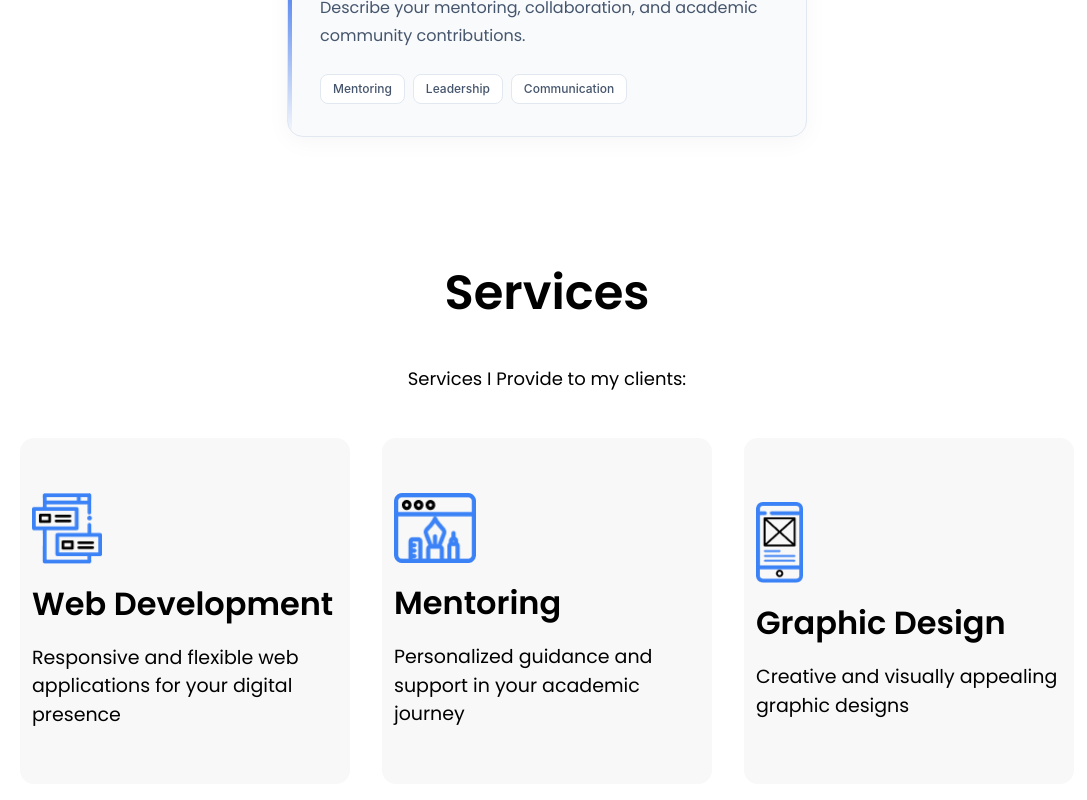
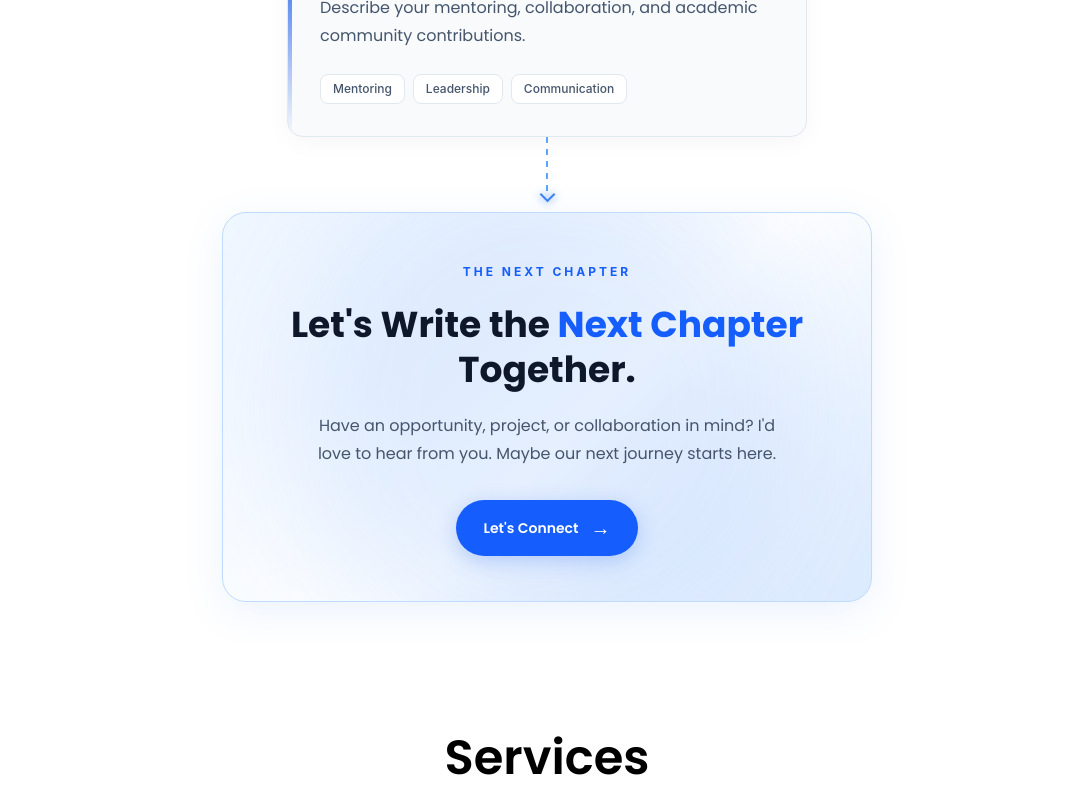
Before and after one commit to amirhussainnaweed/portfolio, a React (Vite) app: page / in a window 1280 px wide. Shown: the part 4980-5780 px from the top of the page, without its empty margins (93-1180 px from the left). Built offline with nearby package versions, Linux system fonts and the light colour scheme; a web font is replaced by a local one.

Commit message:
added the cta section to experince timeline

```diff
--- a/src/App.css
+++ b/src/App.css
@@ -1098,3 +1098,164 @@ body {
 .dark .experienceConnectorArrow {
   border-color: #60a5fa;
 }
+
+
+/* Final experience connector */
+.experienceFinalConnector {
+  position: relative;
+  height: 75px;
+  display: flex;
+  justify-content: center;
+}
+
+.experienceFinalLine {
+  position: absolute;
+  top: 0;
+  height: 58px;
+  width: 2px;
+  background: repeating-linear-gradient(
+    to bottom,
+    #60a5fa 0,
+    #60a5fa 6px,
+    transparent 6px,
+    transparent 12px
+  );
+}
+
+.experienceFinalArrow {
+  position: absolute;
+  top: 52px;
+  width: 11px;
+  height: 11px;
+  border-right: 2px solid #3b82f6;
+  border-bottom: 2px solid #3b82f6;
+  transform: rotate(45deg);
+  filter: drop-shadow(0 0 5px #3b82f6);
+}
+
+/* CTA card */
+.experienceCTA {
+  position: relative;
+  isolation: isolate;
+  overflow: hidden;
+  max-width: 650px;
+  margin: 0 auto;
+  padding: 45px 30px;
+  text-align: center;
+  border: 1px solid #bfdbfe;
+  border-radius: 24px;
+  background: linear-gradient(
+    135deg,
+    #eff6ff,
+    #ffffff 55%,
+    #dbeafe
+  );
+  box-shadow: 0 10px 40px rgba(59, 130, 246, 0.1);
+}
+
+.dark .experienceCTA {
+  border-color: #1e40af;
+  background: linear-gradient(
+    135deg,
+    #020617,
+    #0f172a 55%,
+    #172554
+  );
+  box-shadow: 0 10px 45px rgba(37, 99, 235, 0.16);
+}
+
+/* Ambient glow */
+.experienceCTAGlow {
+  position: absolute;
+  z-index: -1;
+  top: 50%;
+  left: 50%;
+  width: 80%;
+  aspect-ratio: 1;
+  border-radius: 50%;
+  background: rgba(59, 130, 246, 0.13);
+  filter: blur(65px);
+  transform: translate(-50%, -50%);
+  pointer-events: none;
+}
+
+/* CTA content */
+.experienceCTAContent {
+  position: relative;
+  z-index: 1;
+}
+
+.experienceCTALabel {
+  @apply text-xs font-bold tracking-[0.25em] text-blue-600;
+}
+
+.dark .experienceCTALabel {
+  @apply text-blue-400;
+}
+
+.experienceCTA h3 {
+  @apply mt-5 font-Poppins text-2xl font-bold leading-tight text-slate-900 sm:text-3xl lg:text-4xl;
+}
+
+.dark .experienceCTA h3 {
+  @apply text-white;
+}
+
+.experienceCTA h3 span {
+  @apply text-blue-600;
+}
+
+.dark .experienceCTA h3 span {
+  @apply text-blue-400;
+}
+
+.experienceCTA p {
+  @apply mx-auto mt-5 max-w-[480px] font-Poppins text-sm leading-7 text-slate-600 sm:text-base;
+}
+
+.dark .experienceCTA p {
+  @apply text-slate-300;
+}
+
+/* CTA button */
+.experienceCTAButton {
+  @apply mt-8 inline-flex items-center gap-3 rounded-full bg-blue-600 px-7 py-3.5 font-Poppins text-sm font-semibold text-white transition-all duration-300;
+  box-shadow: 0 5px 20px rgba(37, 99, 235, 0.25);
+}
+
+.experienceCTAButton:hover {
+  @apply bg-blue-700;
+  transform: translateY(-3px);
+  box-shadow: 0 8px 28px rgba(37, 99, 235, 0.4);
+}
+
+.experienceCTAButton span {
+  font-size: 20px;
+  transition: transform 0.3s ease;
+}
+
+.experienceCTAButton:hover span {
+  transform: translateX(5px);
+}
+
+
+/* Project filter buttons */
+.filter-inactive {
+  background-color: white;
+  color: #1d4ed8;
+  border-color: #bfdbfe;
+}
+
+.dark .filter-inactive {
+  background-color: #0f172a;
+  color: #93c5fd;
+  border-color: #334155;
+}
+
+.filter-inactive:hover {
+  background-color: #eff6ff;
+}
+
+.dark .filter-inactive:hover {
+  background-color: #1e293b;
+}
--- a/src/Components/ProjectButton.jsx
+++ b/src/Components/ProjectButton.jsx
@@ -16,20 +16,19 @@ const ProjectButton = ({
   const variantClasses =
     variant === "filter"
       ? active
-        ? "bg-blue-500 text-white shadow-md shadow-blue-500/30 hover:bg-blue-600 hover:-translate-y-0.5"
-        : "border border-blue-200 bg-blue-50 text-blue-700 hover:bg-blue-100 hover:-translate-y-0.5"
-      : "bg-linear-to-r from-blue-400 to-blue-600 text-white shadow-md shadow-blue-500/30 hover:-translate-y-1 hover:shadow-lg hover:shadow-blue-500/40";
+        ? "bg-blue-600 text-white border border-blue-600 shadow-md shadow-blue-500/25 hover:bg-blue-700 hover:-translate-y-0.5 dark:bg-blue-500 dark:border-blue-400 dark:hover:bg-blue-400"
+        : "filter-inactive border border-blue-200 bg-white text-blue-700 hover:bg-blue-50 hover:-translate-y-0.5"
+      : "bg-gradient-to-r from-blue-500 to-blue-600 text-white shadow-md shadow-blue-500/30 hover:from-blue-600 hover:to-blue-700 hover:-translate-y-1 hover:shadow-lg hover:shadow-blue-500/40 dark:from-blue-500 dark:to-blue-700 dark:hover:from-blue-400 dark:hover:to-blue-600";
+
+  const iconClasses =
+    variant === "filter"
+      ? "flex size-10 shrink-0 items-center justify-center rounded-full border-2 border-current/30 transition-all duration-300 group-hover:rotate-6"
+      : "flex size-10 shrink-0 items-center justify-center rounded-full border-2 border-white/60 transition-all duration-300 group-hover:rotate-6";
 
   const content = (
     <>
       {Icon && (
-        <span
-          className={
-            variant === "filter"
-              ? "flex size-10 shrink-0 items-center justify-center rounded-full border-2 border-current/40 transition-transform duration-300 group-hover:rotate-6"
-              : "flex size-10 shrink-0 items-center justify-center rounded-full border-2 border-white/70 transition-transform duration-300 group-hover:rotate-6"
-          }
-        >
+        <span className={iconClasses}>
           <Icon size={20} />
         </span>
       )}
--- a/src/sections/Journey.jsx
+++ b/src/sections/Journey.jsx
@@ -7,6 +7,7 @@ import {
 } from "framer-motion";
 
 import { useRef, useState } from "react";
+import { Link } from "react-router-dom";
 
 const journeyItems = [
   {
@@ -267,6 +268,39 @@ const Journey = () => {
               </React.Fragment>
             ))}
           </div>
+          {/* Final journey CTA */}
+          <div className="experienceFinalConnector">
+            <span className="experienceFinalLine" />
+            <span className="experienceFinalArrow" />
+          </div>
+
+          <motion.div
+            className="experienceCTA"
+            initial={{ opacity: 0, y: 35 }}
+            whileInView={{ opacity: 1, y: 0 }}
+            viewport={{ once: true, amount: 0.3 }}
+            transition={{ duration: 0.8 }}
+          >
+            <div className="experienceCTAGlow" />
+
+            <div className="experienceCTAContent">
+              <span className="experienceCTALabel">THE NEXT CHAPTER</span>
+
+              <h3>
+                Let's Write the <span>Next Chapter</span> Together.
+              </h3>
+
+              <p>
+                Have an opportunity, project, or collaboration in mind? I'd love
+                to hear from you. Maybe our next journey starts here.
+              </p>
+
+              <Link to="/contact" className="experienceCTAButton">
+                Let's Connect
+                <span>→</span>
+              </Link>
+            </div>
+          </motion.div>
         </section>
       </div>
     </section>
```
